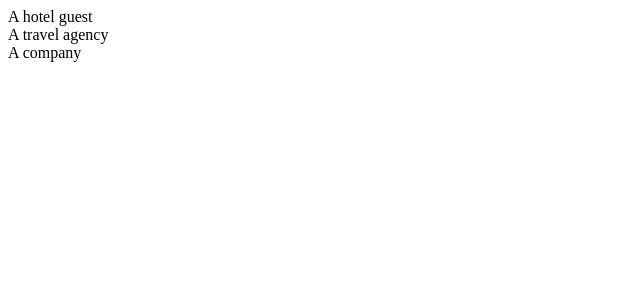
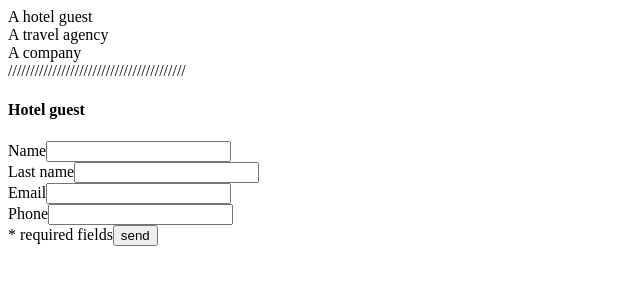
Before and after one commit to nahuelramos/ng-assessment, an Angular app: page /account-register/1 in a window 1280 px wide. Shown: the top 300 px of the page, without its empty margins (0-640 px from the left). Built offline with nearby package versions, Linux system fonts and the light colour scheme.

Commit message:
add a dummy implementation for account-register

```diff
--- a/src/app/account/account-register/account-register.component.html
+++ b/src/app/account/account-register/account-register.component.html
@@ -1,5 +1,11 @@
 <div class="account-register">
-  <div class="account-register__group">
+  <h4 class="account-register__title">{{ formData.title }}</h4>
 
+  <div class="account-register__group" *ngFor="let input of formData.inputs">
+      <label for="" class="account-register__group-label">{{ input.label }}</label>
+      <input type="{{ input.type }}" class="account-register__group-input">
   </div>
+
+  <label for="" class="account-register__label">{{ formData.legend }}</label>
+  <button type="{{ formData.button.type }}" class="account-register__button">{{ formData.button.text }}</button>
 </div>
--- a/src/app/account/account-register/account-register.component.ts
+++ b/src/app/account/account-register/account-register.component.ts
@@ -1,16 +1,22 @@
 import { Component, OnInit } from '@angular/core';
+import { AccountService } from '../shared/account.service';
 
 @Component({
   selector: 'app-account-register',
   templateUrl: './account-register.component.html',
-  styleUrls: ['./account-register.component.css']
+  styleUrls: ['./account-register.component.css'],
+  providers: [AccountService]
 })
 export class AccountRegisterComponent implements OnInit {
+  formData: any;
 
-  constructor() { }
+  constructor(private accountService: AccountService) { }
 
   ngOnInit() {
-
+    this.accountService.getAccountRegisterForm('guest').subscribe(
+      (serverResponse: any) => { this.formData = serverResponse.form; },
+      (error: any[]) => { alert(error); }
+    );
   }
 
 }
--- a/src/app/account/account.component.html
+++ b/src/app/account/account.component.html
@@ -1 +1,3 @@
 <app-account-type></app-account-type>
+////////////////////////////////////////
+<app-account-register></app-account-register>
--- a/src/app/account/shared/account.service.ts
+++ b/src/app/account/shared/account.service.ts
@@ -16,7 +16,7 @@ export class AccountService {
     }];
 
     accountRegisterGuestForm: {} = {
-        Form: {
+        form: {
             button: {
                 type: 'submit',
                 text: 'send'
@@ -38,11 +38,6 @@ export class AccountService {
                     required: true
                 },
                 {
-                    label: 'Email',
-                    type: 'email',
-                    required: true
-                },
-                {
                     label: 'Phone',
                     type: 'text',
                     required: false
@@ -54,7 +49,7 @@ export class AccountService {
     };
 
     accountRegisterAgencyForm: {} = {
-        Form: {
+        form: {
             button: {
                 type: 'submit',
                 text: 'send'
@@ -87,7 +82,7 @@ export class AccountService {
     };
 
     accountRegisterCompanyForm: {} = {
-        Form: {
+        form: {
             button: {
                 type: 'submit',
                 text: 'send'
```
